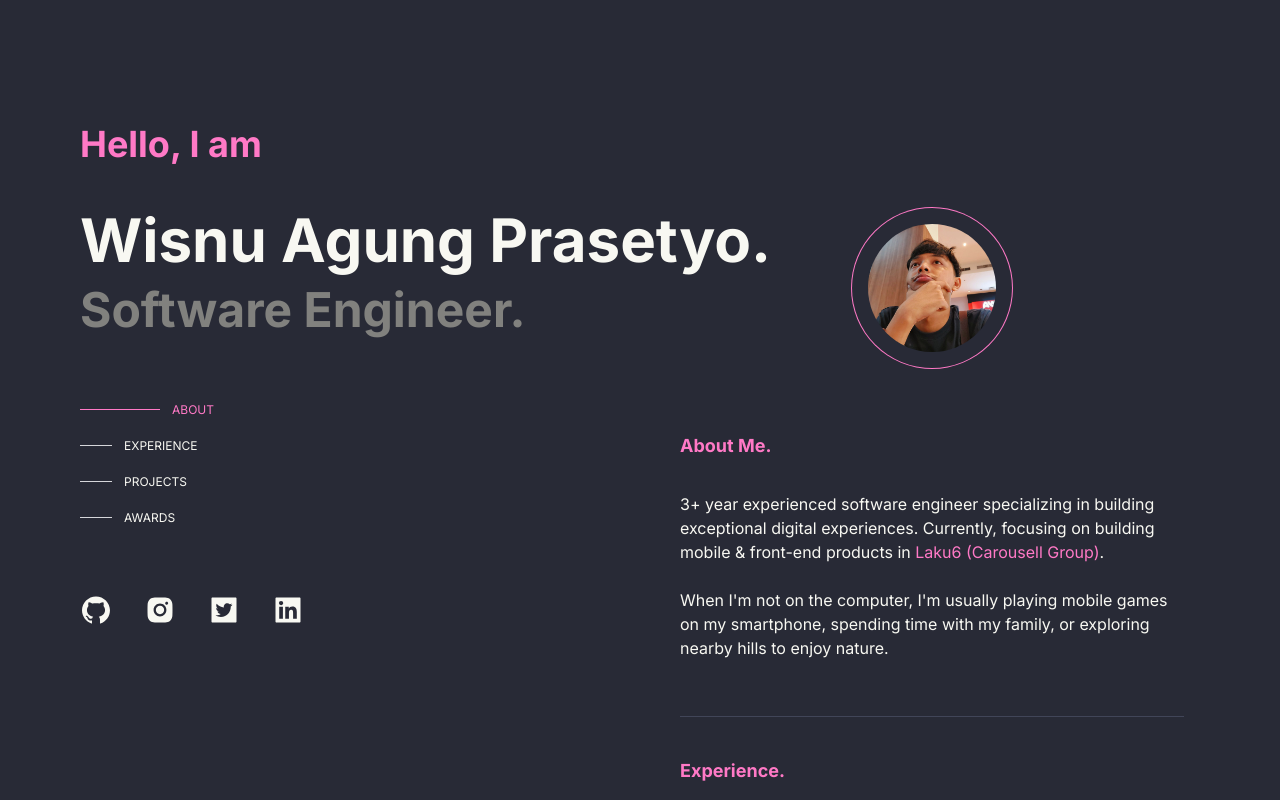
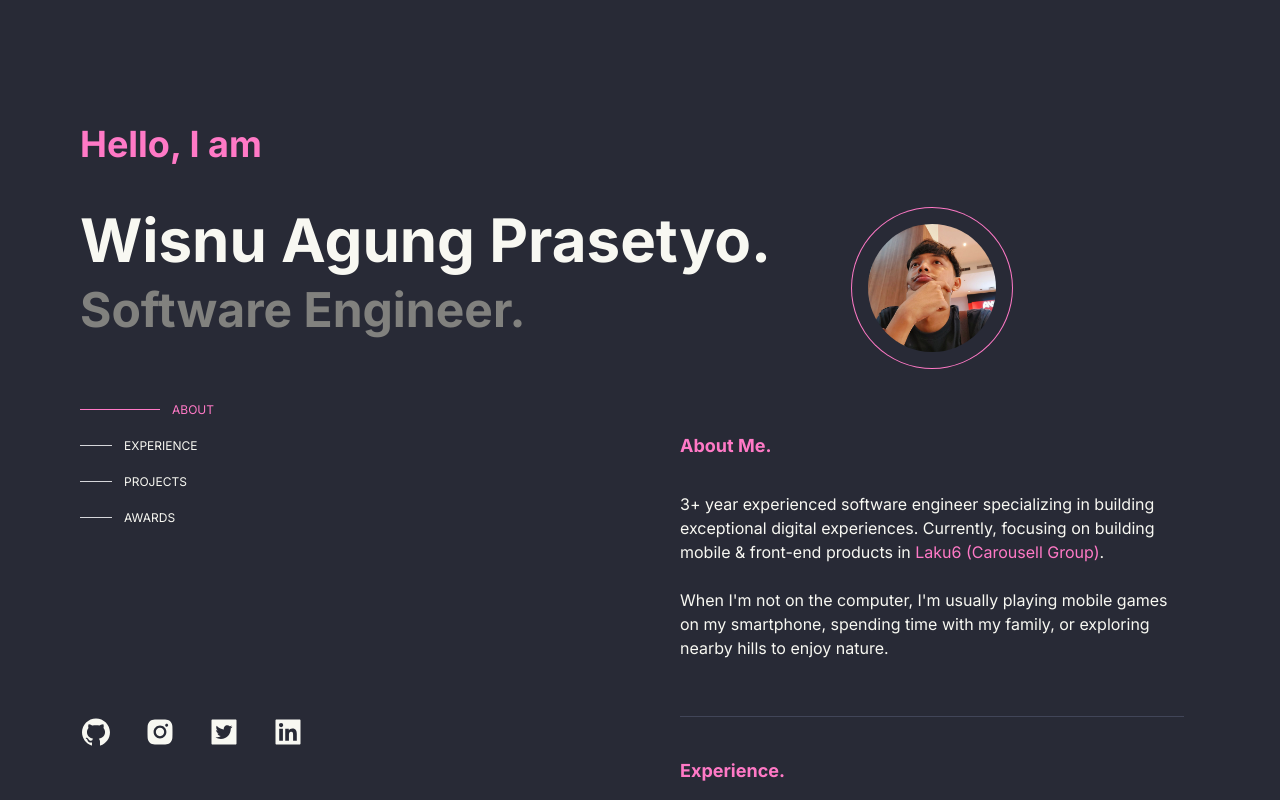
Before and after one commit to wisungyo/simplify-website, a Next.js app: page / in a window 1280 px wide. Shown: the top 800 px of the page. Built offline with nearby package versions, Linux system fonts and the light colour scheme.

Commit message:
fix: desktop view bug

```diff
--- a/app/components/HeaderLarge/index.tsx
+++ b/app/components/HeaderLarge/index.tsx
@@ -11,8 +11,9 @@ import { useEffect, useState } from "react";
 import { useAppContext } from "@/app/AppContext";
 
 const HeaderLarge = () => {
+  const initialScrolled = localStorage.getItem("scrolled") === "true" || false;
   const { setActive } = useAppContext();
-  const [scrolled, setScrolled] = useState(false);
+  const [scrolled, setScrolled] = useState(initialScrolled);
 
   useEffect(() => {
     const handleScroll = () => {
--- a/app/page.tsx
+++ b/app/page.tsx
@@ -15,14 +15,22 @@ export default function Home() {
       <AppProvider>
         <main className="mx-auto max-w-6xl px-4 py-8">
           <div className="flex flex-row gap-12">
-            <div className="hidden md:block flex-1 relative">
-              <div className="fixed flex flex-col gap-16 ">
+            <div
+              className="hidden md:block flex-1 relative"
+              style={{ maxHeight: "calc(100vh - 100px)" }}
+            >
+              <div
+                className="fixed flex flex-col justify-between gap-4"
+                style={{ height: "calc(100vh - 100px)" }}
+              >
+                <div className="flex flex-col gap-16">
                   <FadeInRight delay={0}>
                     <HeaderLarge />
                   </FadeInRight>
                   <FadeInRight delay={0.4}>
                     <Navigation />
                   </FadeInRight>
+                </div>
                 <FadeInRight delay={0.6}>
                   <FooterIcons align="justify-start" gap="gap-8" />
                 </FadeInRight>
```
Lines whose indentation alone changed are shown as unchanged.
